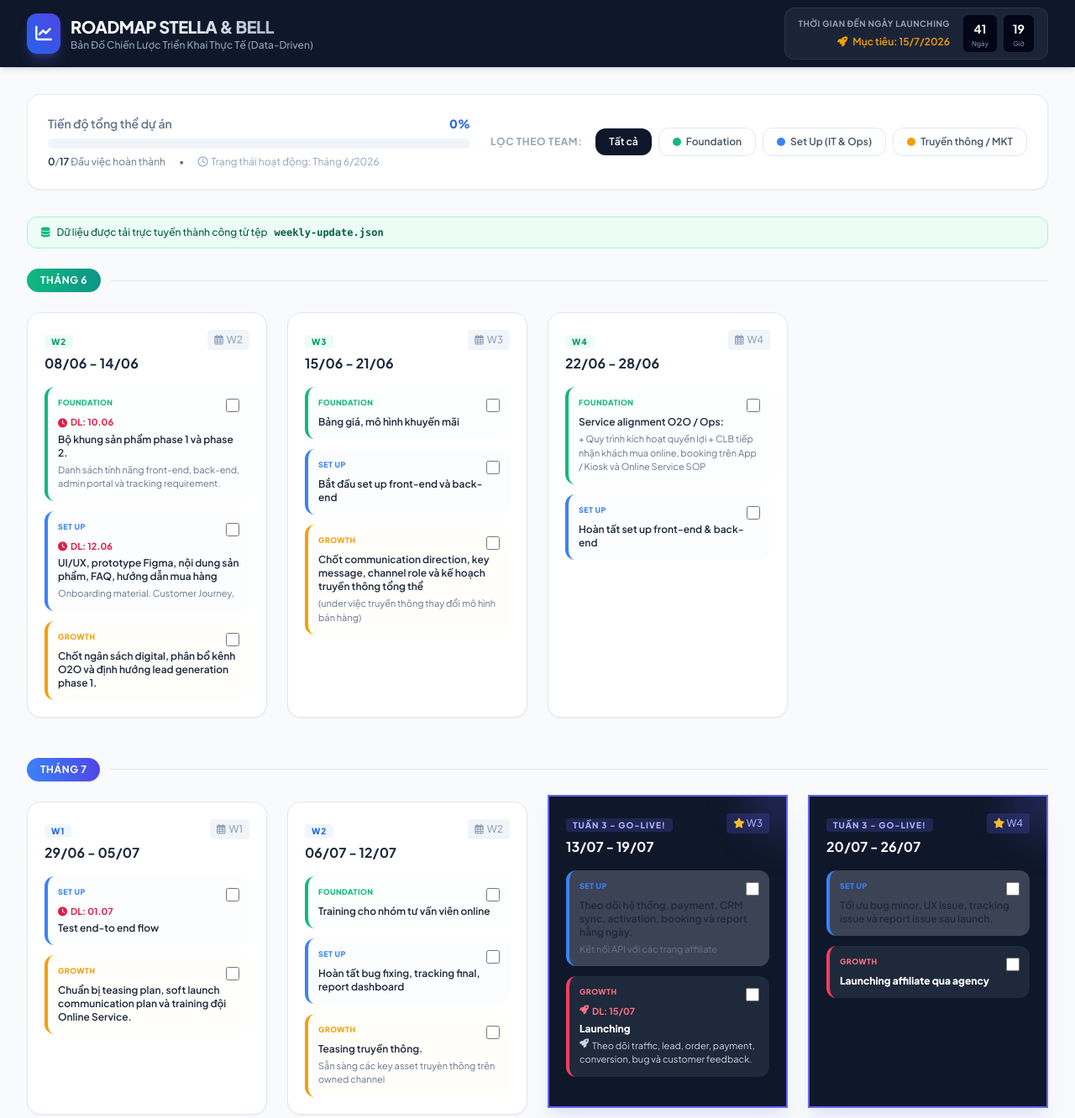
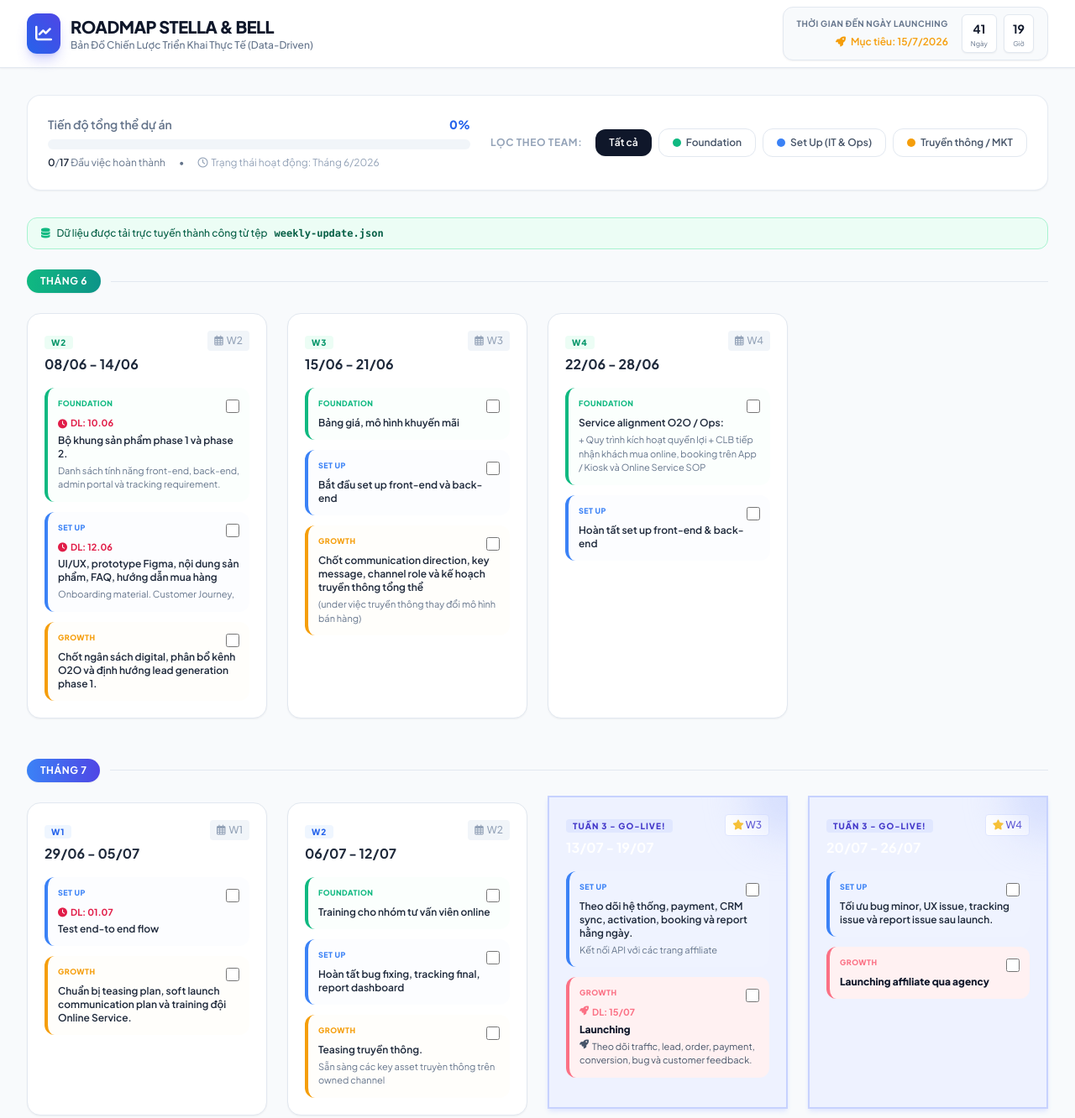
Before and after one commit to dtchien401/ECOM-PMO-checklist, a plain HTML site: page index.html in a window 1280 px wide. Shown: the top 1332 px of the page at 84% size. Drawn offline with nearby package versions, Linux system fonts and the light colour scheme.

Commit message:
Add files via upload

```diff
--- a/index.html
+++ b/index.html
@@ -61,32 +61,32 @@
 <body class="bg-slate-50 text-slate-800 min-h-screen font-sans antialiased animate-fade-in">
 
     <!-- TOP HEADER BAR -->
-    <header class="bg-slate-900 text-white sticky top-0 z-50 shadow-md">
+    <header class="bg-white/95 text-slate-900 sticky top-0 z-50 shadow-sm border-b border-slate-200 backdrop-blur">
         <div class="max-w-7xl mx-auto px-4 sm:px-6 lg:px-8 h-20 flex items-center justify-between">
             <div class="flex items-center space-x-3">
                 <div class="bg-gradient-to-tr from-blue-600 to-indigo-600 p-2.5 rounded-xl shadow-lg shadow-indigo-500/30">
                     <i class="fa-solid fa-chart-line text-xl text-white"></i>
                 </div>
                 <div>
-                    <h1 class="font-extrabold text-lg sm:text-xl tracking-tight bg-gradient-to-r from-white via-slate-200 to-slate-400 bg-clip-text text-transparent">ROADMAP STELLA & BELL</h1>
-                    <p class="text-xs text-slate-400 font-medium">Bản Đồ Chiến Lược Triển Khai Thực Tế (Data-Driven)</p>
+                    <h1 class="font-extrabold text-lg sm:text-xl tracking-tight text-slate-900">ROADMAP STELLA & BELL</h1>
+                    <p class="text-xs text-slate-500 font-medium">Bản Đồ Chiến Lược Triển Khai Thực Tế (Data-Driven)</p>
                 </div>
             </div>
 
             <!-- Launching Countdown Widget -->
-            <div class="hidden md:flex items-center space-x-4 bg-slate-800/80 border border-slate-700/60 px-4 py-2 rounded-xl">
+            <div class="hidden md:flex items-center space-x-4 bg-slate-50 border border-slate-200 px-4 py-2 rounded-xl shadow-sm">
                 <div class="text-right">
-                    <span class="block text-[10px] text-slate-400 font-bold uppercase tracking-wider">Thời gian đến Ngày Launching</span>
+                    <span class="block text-[10px] text-slate-500 font-bold uppercase tracking-wider">Thời gian đến Ngày Launching</span>
                     <span class="text-xs text-brand-growth font-semibold"><i class="fa-solid fa-rocket mr-1"></i> Mục tiêu: <span id="target-launch-label">15/07/2026</span></span>
                 </div>
                 <div class="flex space-x-2 text-center" id="countdown">
-                    <div class="bg-slate-950 px-2.5 py-1 rounded-md min-w-[36px]">
-                        <span id="cd-days" class="font-bold text-white text-sm">--</span>
-                        <span class="block text-[8px] text-slate-400">Ngày</span>
+                    <div class="bg-white border border-slate-200 px-2.5 py-1 rounded-md min-w-[36px] shadow-sm">
+                        <span id="cd-days" class="font-bold text-slate-900 text-sm">--</span>
+                        <span class="block text-[8px] text-slate-500">Ngày</span>
                     </div>
-                    <div class="bg-slate-950 px-2.5 py-1 rounded-md min-w-[36px]">
-                        <span id="cd-hours" class="font-bold text-white text-sm">--</span>
-                        <span class="block text-[8px] text-slate-400">Giờ</span>
+                    <div class="bg-white border border-slate-200 px-2.5 py-1 rounded-md min-w-[36px] shadow-sm">
+                        <span id="cd-hours" class="font-bold text-slate-900 text-sm">--</span>
+                        <span class="block text-[8px] text-slate-500">Giờ</span>
                     </div>
                 </div>
             </div>
@@ -149,32 +149,32 @@
         </div>
 
         <!-- SECTION: THÔNG TIN CHI TIẾT VỀ NHÂN SỰ PHÂN NHIỆM -->
-        <div class="mt-12 bg-slate-900 text-white rounded-2xl p-6 shadow-lg border border-slate-800">
-            <h4 class="font-bold text-sm tracking-widest text-slate-400 uppercase mb-4"><i class="fa-solid fa-users mr-2 text-indigo-400"></i>Danh sách phân nhiệm phòng ban</h4>
+        <div class="mt-12 bg-white text-slate-900 rounded-2xl p-6 shadow-sm border border-slate-200">
+            <h4 class="font-bold text-sm tracking-widest text-slate-500 uppercase mb-4"><i class="fa-solid fa-users mr-2 text-indigo-400"></i>Danh sách phân nhiệm phòng ban</h4>
             <div class="grid grid-cols-1 md:grid-cols-3 gap-6">
-                <div class="bg-slate-800/50 p-4 rounded-xl border border-slate-700/40">
+                <div class="bg-slate-50 p-4 rounded-xl border border-slate-200">
                     <div class="flex items-center gap-2 mb-2">
                         <span class="w-2.5 h-2.5 rounded-full bg-brand-foundation"></span>
                         <h5 class="font-bold text-xs text-emerald-400 uppercase">Team Foundation</h5>
                     </div>
                     <p class="text-sm font-semibold">Stella & Bell + A.Hải</p>
-                    <p class="text-xs text-slate-400 mt-1">Phụ trách khung sản phẩm pháp lý, bảng giá và căn chỉnh nghiệp vụ O2O.</p>
+                    <p class="text-xs text-slate-500 mt-1">Phụ trách khung sản phẩm pháp lý, bảng giá và căn chỉnh nghiệp vụ O2O.</p>
                 </div>
-                <div class="bg-slate-800/50 p-4 rounded-xl border border-slate-700/40">
+                <div class="bg-slate-50 p-4 rounded-xl border border-slate-200">
                     <div class="flex items-center gap-2 mb-2">
                         <span class="w-2.5 h-2.5 rounded-full bg-brand-setup"></span>
                         <h5 class="font-bold text-xs text-blue-400 uppercase">Team Set Up (IT, Ops, MS, DS)</h5>
                     </div>
                     <p class="text-sm font-semibold">Bell + A.Hải + DS & MS + Stella</p>
-                    <p class="text-xs text-slate-400 mt-1">Phụ trách thiết kế UI/UX, code Frontend & Backend, tích hợp hệ thống & theo dõi vận hành kỹ thuật.</p>
+                    <p class="text-xs text-slate-500 mt-1">Phụ trách thiết kế UI/UX, code Frontend & Backend, tích hợp hệ thống & theo dõi vận hành kỹ thuật.</p>
                 </div>
-                <div class="bg-slate-800/50 p-4 rounded-xl border border-slate-700/40">
+                <div class="bg-slate-50 p-4 rounded-xl border border-slate-200">
                     <div class="flex items-center gap-2 mb-2">
                         <span class="w-2.5 h-2.5 rounded-full bg-brand-growth"></span>
                         <h5 class="font-bold text-xs text-amber-400 uppercase">Team Truyền thông / Growth (MKT)</h5>
                     </div>
                     <p class="text-sm font-semibold">Thuỷ, Nelly, Cường</p>
-                    <p class="text-xs text-slate-400 mt-1">Phụ trách hoạch định ngân sách digital, kế hoạch ra mắt thị trường, truyền thông tích hợp & Affiliate.</p>
+                    <p class="text-xs text-slate-500 mt-1">Phụ trách hoạch định ngân sách digital, kế hoạch ra mắt thị trường, truyền thông tích hợp & Affiliate.</p>
                 </div>
             </div>
         </div>
@@ -332,14 +332,14 @@
                     week.tasks.forEach(task => {
                         const isHighlight = task.isHighlight;
                         const bgColors = isHighlight
-                            ? 'bg-slate-800 border-l-4 border-rose-500 text-white'
+                            ? 'bg-rose-50 border-l-4 border-rose-400 text-slate-900'
                             : {
                                 foundation: 'border-l-4 border-brand-foundation bg-emerald-50/20',
                                 setup: 'border-l-4 border-brand-setup bg-blue-50/20',
                                 growth: 'border-l-4 border-brand-growth bg-amber-50/20'
                               }[task.team];
 
-                        const headingColor = isHighlight ? 'text-white' : 'text-slate-800';
+                        const headingColor = isHighlight ? 'text-slate-900' : 'text-slate-800';
                         const badgeText = {
                             foundation: 'Foundation',
                             setup: 'Set Up',
@@ -370,7 +370,7 @@
                                 </div>
                                 ${deadlineHTML}
                                 <p class="text-xs ${isHighlight ? 'font-extrabold' : 'font-semibold'} ${headingColor} mt-1">${task.title}</p>
-                                ${task.desc ? `<p class="text-[11px] ${isHighlight ? 'text-slate-300' : 'text-slate-500'} mt-1">${iconHTML}${task.desc}</p>` : ''}
+                                ${task.desc ? `<p class="text-[11px] ${isHighlight ? 'text-slate-600' : 'text-slate-500'} mt-1">${iconHTML}${task.desc}</p>` : ''}
                             </div>
                         `;
                         globalTaskIndex++;
@@ -378,19 +378,19 @@
 
                     const isLaunchWeek = week.tasks.some(t => t.isHighlight);
                     const weekCardStyles = isLaunchWeek
-                        ? 'bg-slate-900 text-white border-2 border-indigo-500 shadow-xl shadow-indigo-500/10 p-5 flex flex-col justify-between transform lg:-translate-y-2 relative overflow-hidden'
+                        ? 'bg-indigo-50 text-slate-900 border-2 border-indigo-200 shadow-md shadow-indigo-100 p-5 flex flex-col justify-between transform lg:-translate-y-2 relative overflow-hidden'
                         : 'bg-white rounded-2xl border border-slate-200 shadow-sm p-5 hover:shadow-md transition-all flex flex-col justify-between';
 
                     const weekHeaderGlow = isLaunchWeek
-                        ? '<div class="absolute -top-12 -right-12 w-24 h-24 bg-indigo-500/20 rounded-full blur-xl pointer-events-none"></div>'
+                        ? '<div class="absolute -top-12 -right-12 w-24 h-24 bg-indigo-200/60 rounded-full blur-xl pointer-events-none"></div>'
                         : '';
 
                     const weekHeaderTag = isLaunchWeek
-                        ? `<span class="text-[10px] text-indigo-300 font-extrabold uppercase tracking-widest bg-indigo-500/20 px-2 py-0.5 rounded">Tuần 3 - Go-Live!</span>`
+                        ? `<span class="text-[10px] text-indigo-700 font-extrabold uppercase tracking-widest bg-indigo-100 px-2 py-0.5 rounded">Tuần 3 - Go-Live!</span>`
                         : `<span class="text-[10px] ${month.badgeColor} font-extrabold uppercase tracking-widest px-2 py-0.5 rounded">${week.id}</span>`;
 
                     const weekIdBadge = isLaunchWeek
-                        ? `<span class="text-xs text-indigo-300 bg-indigo-500/20 px-2 py-1 rounded font-medium"><i class="fa-solid fa-star text-amber-400"></i> ${week.id}</span>`
+                        ? `<span class="text-xs text-indigo-700 bg-white border border-indigo-100 px-2 py-1 rounded font-medium"><i class="fa-solid fa-star text-amber-400"></i> ${week.id}</span>`
                         : `<span class="text-xs text-slate-400 bg-slate-100 px-2 py-1 rounded font-medium"><i class="fa-regular fa-calendar-days mr-1"></i>${week.id}</span>`;
 
                     weeksHTML += `
@@ -443,7 +443,7 @@
             const distance = finalLaunchTime - now;
 
             if (distance < 0) {
-                document.getElementById('countdown').innerHTML = `<span class="text-emerald-500 font-bold text-xs uppercase tracking-wider"><i class="fa-solid fa-circle-check mr-1"></i>Đã ra mắt thành công!</span>`;
+                document.getElementById('countdown').innerHTML = `<span class="text-emerald-600 font-bold text-xs uppercase tracking-wider"><i class="fa-solid fa-circle-check mr-1"></i>Đã ra mắt thành công!</span>`;
                 return;
             }
 
```
